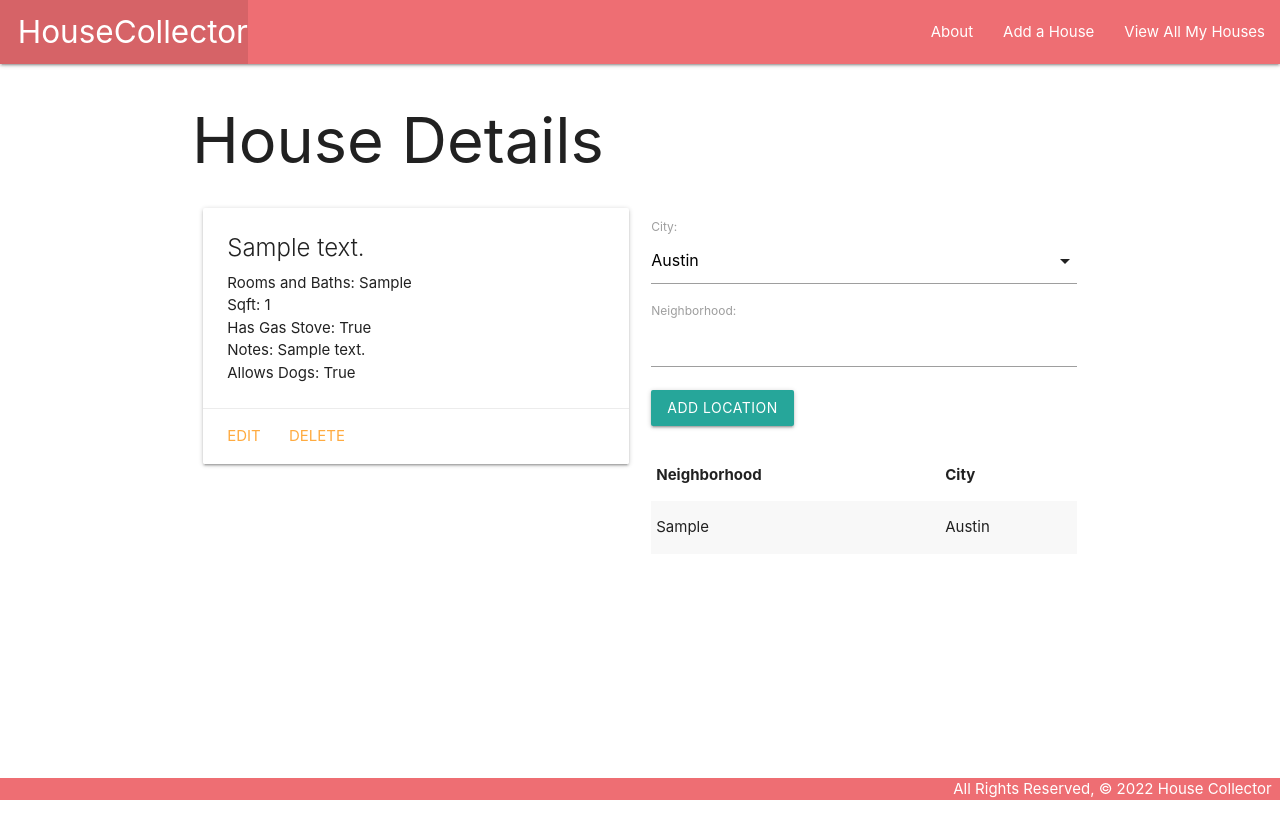
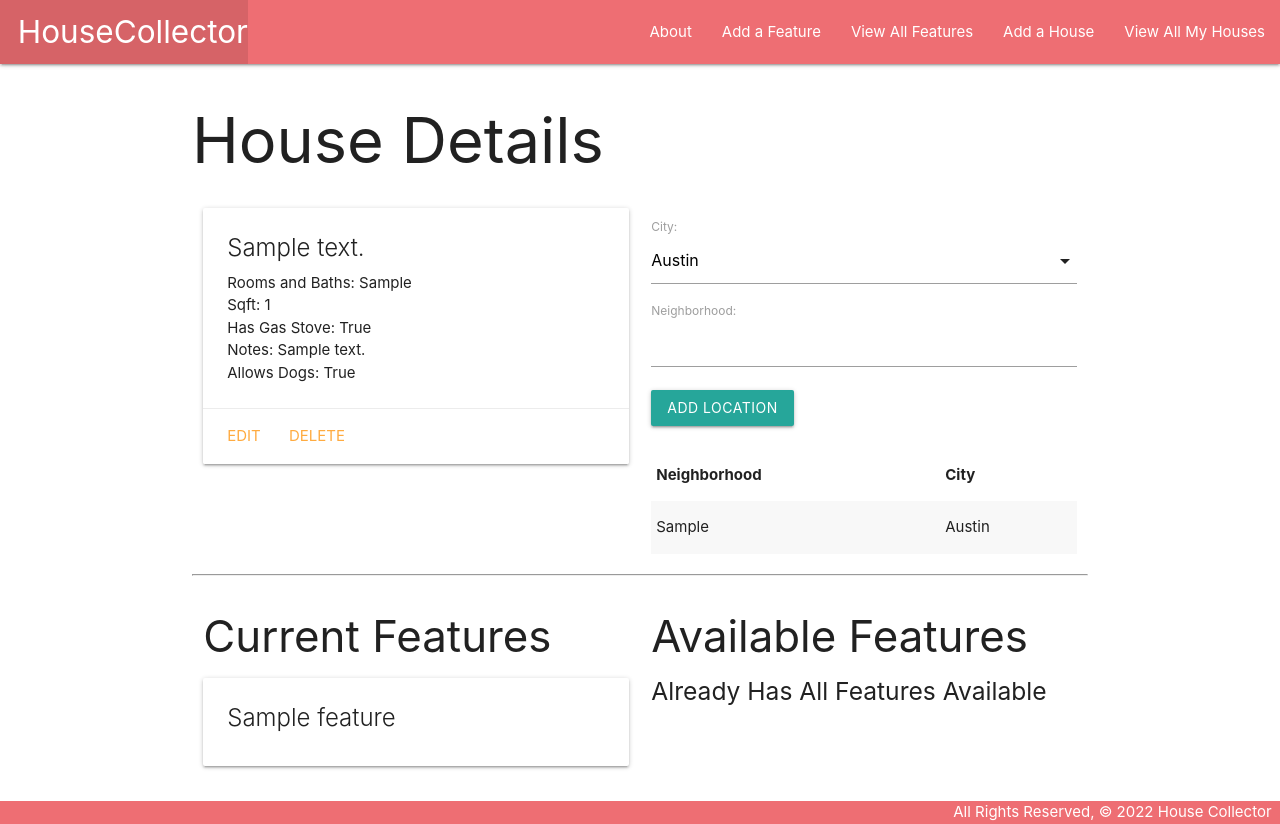
Before and after one commit to kmcclendon56/House-Collector, a Django app: page /houses/1/ in a window 1280 px wide. Before the commit the page ends 800 px from the top, so only its background shows below. Run offline with Django 4.2, Linux system fonts and the light colour scheme; tables that the repository leaves empty hold one stand-in row (values such as "Sample post").

Commit message:
Added a features section

```diff
--- a/main_app/templates/base.html
+++ b/main_app/templates/base.html
@@ -20,6 +20,8 @@
         </ul>
         <ul class="right">
             <li><a href="{% url 'about' %}">About</a></li>
+            <li><a href="{% url 'features_create' %}">Add a Feature</a></li>
+            <li><a href="{% url 'features_index' %}">View All Features</a></li>
             <li><a href="{% url 'houses_create' %}">Add a House</a></li>
             <li><a href="{% url 'index' %}">View All My Houses</a></li>
         </ul>
--- a/main_app/templates/houses/detail.html
+++ b/main_app/templates/houses/detail.html
@@ -29,7 +29,10 @@
         <br>
         <table class="striped">
             <thead>
-        <tr><th>Neighborhood</th><th>City</th></tr>
+                <tr>
+                    <th>Neighborhood</th>
+                    <th>City</th>
+                </tr>
             </thead>
             <tbody>
                 {% for location in house.location_set.all %}
@@ -42,11 +45,49 @@
         </table>
     </div>
 </div>
-
-
+<hr>
+<div class="row">
+    <div class="col s6">
+        <h3>Current Features</h3>
+        {% if house.features.count %}
+        {% for feature in house.features.all %}
+        <div class="card">
+            <div class="card-content">
+                <span class="card-title">
+                    {{ feature.name }}
+                </span>
+            </div>
+        </div>
+        {% endfor %}
+        {% else %}
+        <h5>No Features :(</h5>
+        {% endif %}
+    </div>
+    <div class="col s6">
+        <h3>Available Features</h3>
+        {% if features.count %}
+        {% for feature in features.all %}
+        <div class="card">
+            <div class="card-content">
+                <span class="card-title">
+                    {{ toy.name }}
+                </span>
+            </div>
+            <div class="card-action">
+                <form action="{% url 'assoc_feature' house.id feature.id %}" method="post">
+                    {% csrf_token %}
+                    <button type="submit" class="btn">Add</button>
+                </form>
+            </div>
+        </div>
+        {% endfor %}
+        {% else %}
+        <h5>Already Has All Features Available</h5>
+        {% endif %}
+    </div>
+</div>
 <script>
     const neighborhoodEl = document.getElementById('id_neighborhood');
-
     const selectEl = document.getElementById('id_city');
     M.FormSelect.init(selectEl);
 </script>
--- a/main_app/urls.py
+++ b/main_app/urls.py
@@ -10,6 +10,7 @@ urlpatterns = [
     path('houses/<int:pk>/update/', views.HouseUpdate.as_view(), name='houses_update'),
     path('houses/<int:pk>/delete/', views.HouseDelete.as_view(), name='houses_delete'),
     path('houses/<int:house_id>/add_location/', views.add_location, name='add_location'),
+    path('houses/<int:house_id>/assoc_feature/<int:feature_id>/', views.assoc_feature, name='assoc_feature'),
     path('features/', views.FeatureList.as_view(), name='features_index'),
     path('features/<int:pk>/', views.FeatureDetail.as_view(), name='features_detail'),
     path('features/create/', views.FeatureCreate.as_view(), name='features_create'),
--- a/main_app/views.py
+++ b/main_app/views.py
@@ -18,10 +18,15 @@ def houses_index(request):
 
 def houses_detail(request, house_id):
     house = House.objects.get(id=house_id)
+    features_house_doesnt_have = Feature.objects.exclude(id__in = house.features.all().values_list('id'))
     location_form = LocationForm()
     return render(request, 'houses/detail.html', {
-        'house': house, 'location_form': location_form
+        'house': house, 'location_form': location_form, 'features': features_house_doesnt_have
         })
+
+def assoc_feature(request, house_id, feature_id):
+  House.objects.get(id=house_id).features.add(features_id)
+  return redirect('detail', house_id=house_id)
 
 def add_location(request, house_id):
     form = LocationForm(request.POST)
```
Lines whose indentation alone changed are shown as unchanged.
